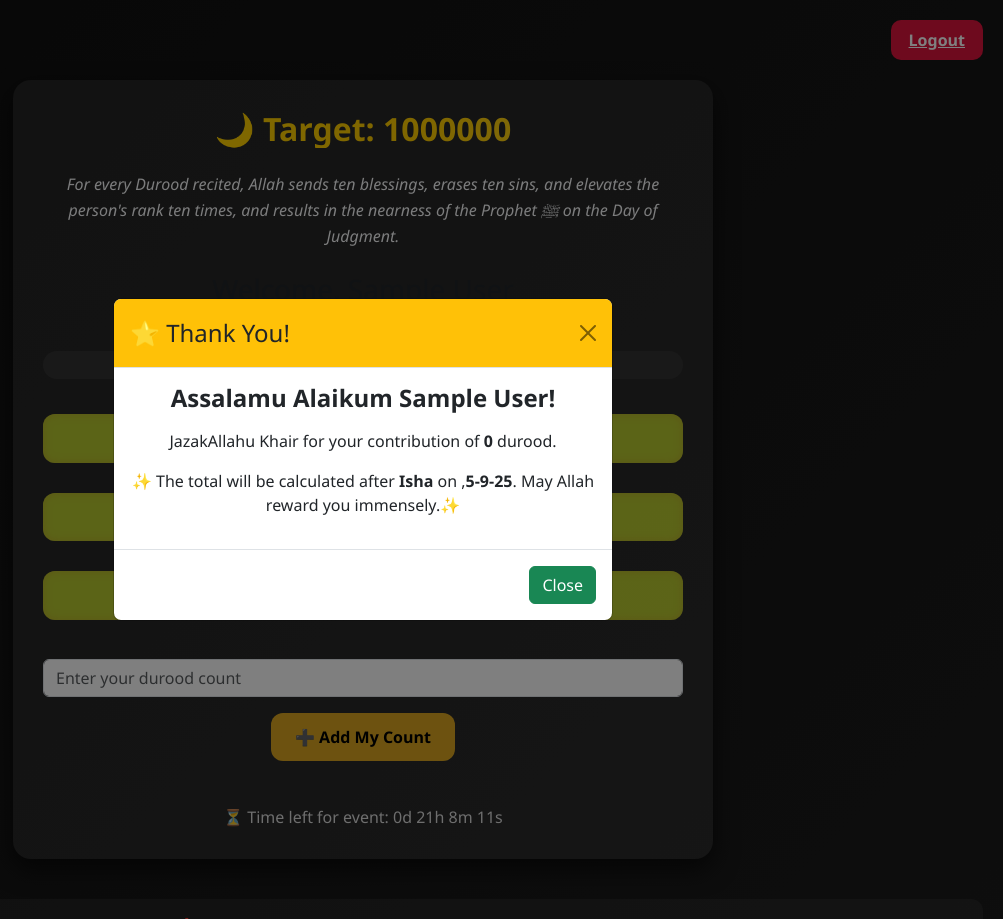
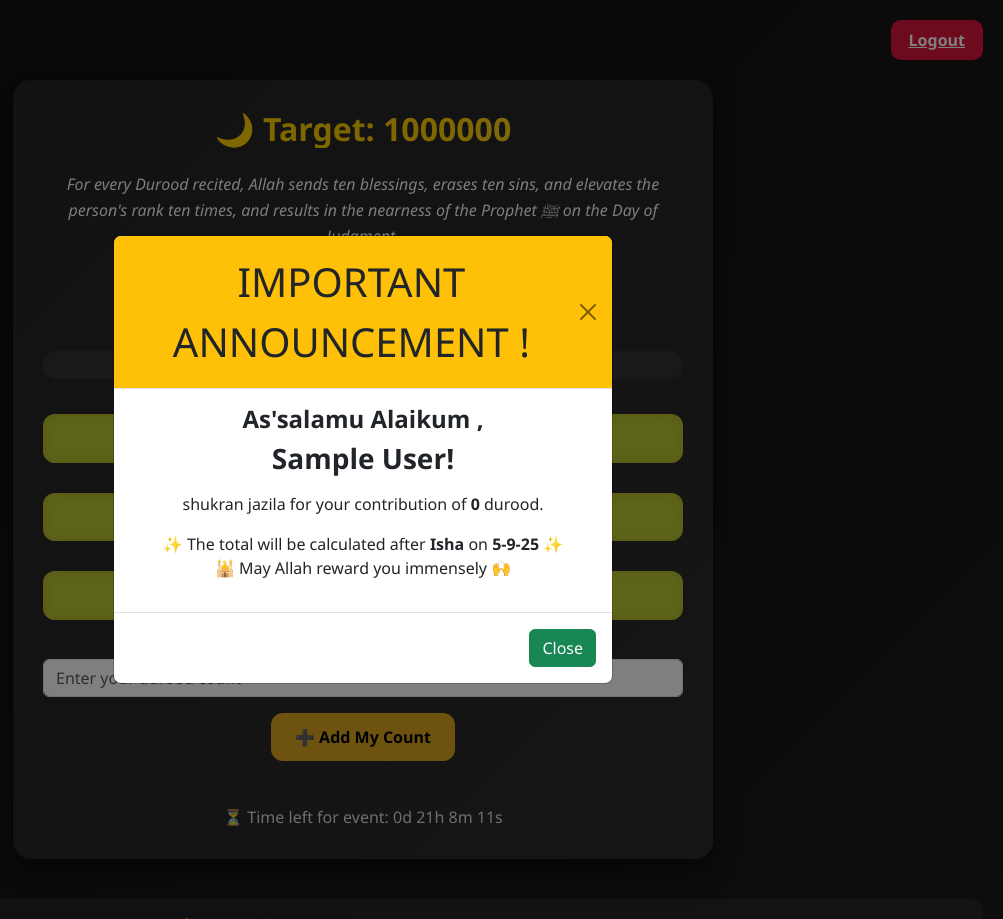
Before and after one commit to syedroshanriyan-pc/durood_counter, a Flask app: page / in a window 1280 px wide. Shown: the whole page, without its empty margins (277-1280 px from the left). Run offline with Flask 3, Linux system fonts and the light colour scheme; the visitor is signed in with stand-in values (Sample User, id 1); data that the repository does not hold is empty.

Commit message:
Update index.html

```diff
--- a/durood_counter/templates/index.html
+++ b/durood_counter/templates/index.html
@@ -102,14 +102,16 @@
   <div class="modal fade" id="thankYouModal" tabindex="-1" aria-hidden="true">
     <div class="modal-dialog modal-dialog-centered">
       <div class="modal-content text-dark">
-        <div class="modal-header bg-warning">
-          <h4 class="modal-title">🌟 Thank You!</h4>
+        <div class="modal-header bg-warning justify-content-center">
+  <h1 class="modal-title w-100 text-center"> IMPORTANT ANNOUNCEMENT !</h1>
           <button type="button" class="btn-close" data-bs-dismiss="modal"></button>
         </div>
         <div class="modal-body text-center">
-          <h4 class="fw-bold">Assalamu Alaikum {{ session.fullname }}!</h4>
-          <p class="mt-3">JazakAllahu Khair for your contribution of <b>{{ my_total }}</b> durood.</p>
-          <p>✨ The total will be calculated after <b>Isha</b> on ,<b>5-9-25</b>. May Allah reward you immensely.✨</p>
+          <h4 class="fw-bold">As'salamu Alaikum , </h4>
+          <h3 class="fw-bold">{{ session.fullname }}!</h3>
+          <p class="mt-3">shukran jazila for your contribution of <b>{{ my_total }}</b> durood.</p>
+          <p>✨ The total will be calculated after <b> Isha </b> on <b> 5-9-25 </b>✨<br>
+          🕌 May Allah reward you immensely 🙌</p>
         </div>
         <div class="modal-footer">
           <button type="button" class="btn btn-success" data-bs-dismiss="modal">Close</button>
```
